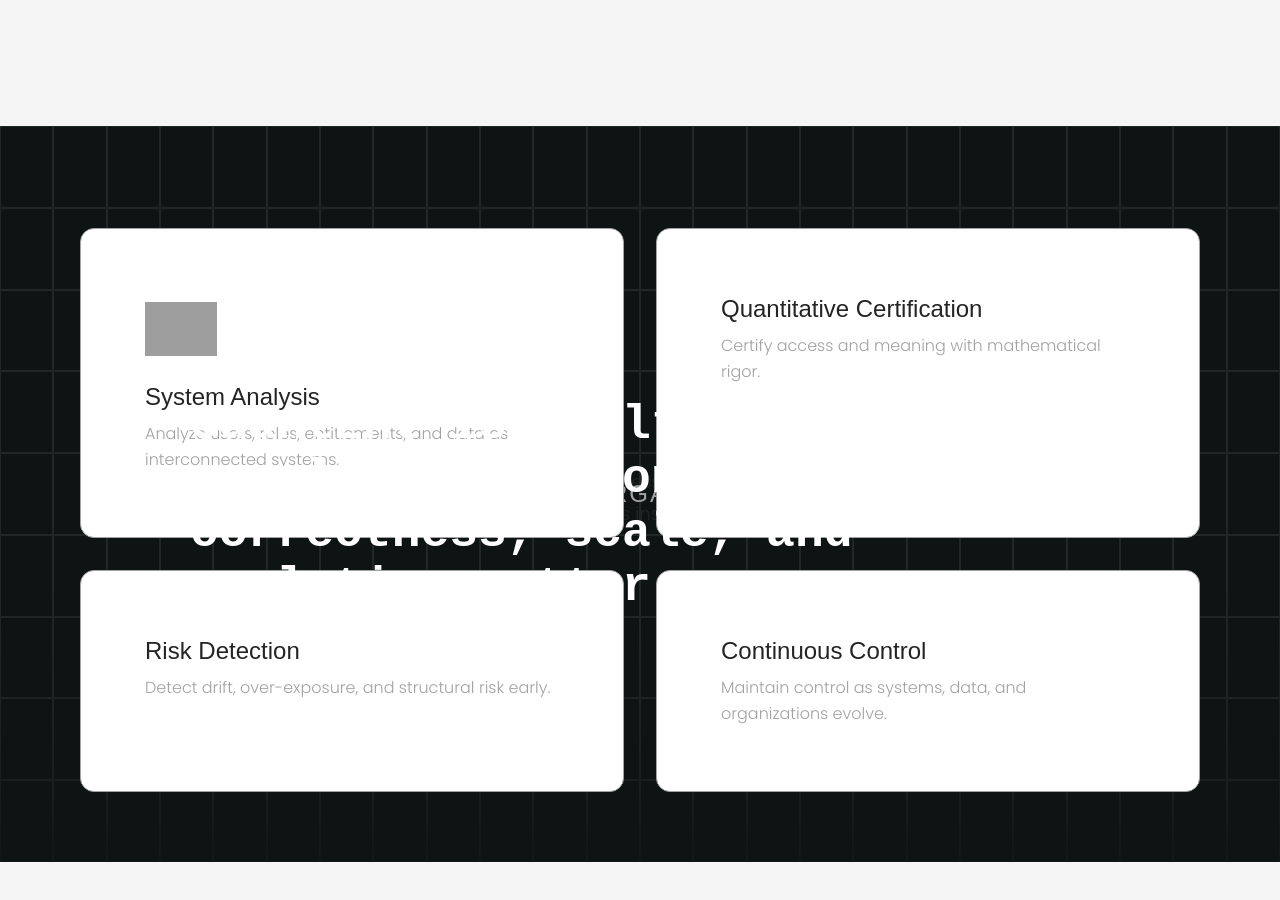
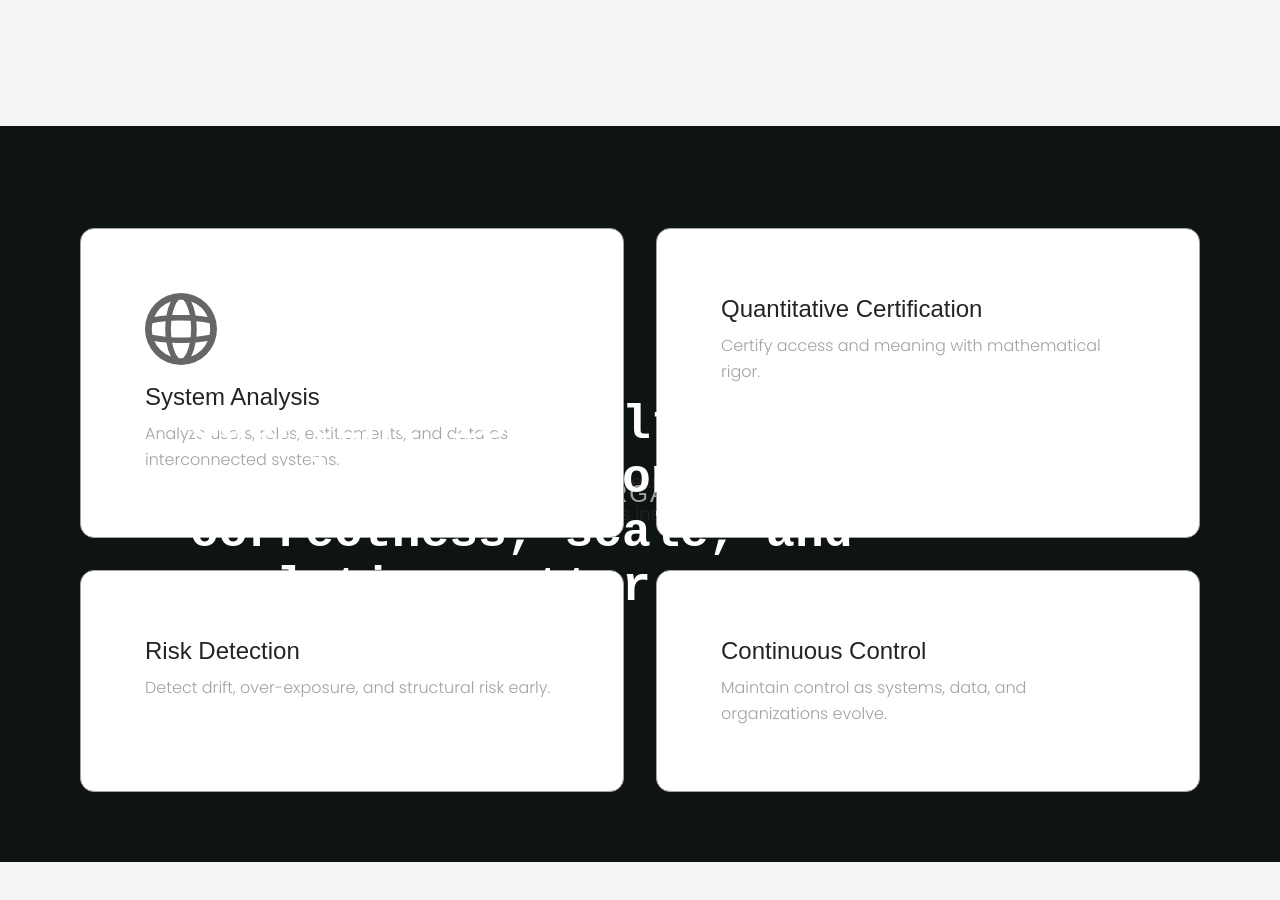
Before and after one commit to quantent-web/quantent-web, a Next.js app: page / in a window 1280 px wide. Shown: the part 844-1744 px from the top of the page. Built offline with nearby package versions, Linux system fonts and the light colour scheme; grey boxes are pictures that could not be loaded; a web font is replaced by a local one.

Commit message:
Remove grid effect and fix system analysis image source

```diff
--- a/app/components/ui/BackgroundRippleEffect.tsx
+++ /dev/null
@@ -1,58 +0,0 @@
-'use client';
-
-import { useMemo } from 'react';
-import type { CSSProperties } from 'react';
-
-type BackgroundRippleEffectProps = {
-  rows?: number;
-  cols?: number;
-  cellSize?: number;
-  borderColor?: string;
-  fillColor?: string;
-  className?: string;
-  interactive?: boolean;
-};
-
-export default function BackgroundRippleEffect({
-  rows = 8,
-  cols = 27,
-  cellSize = 56,
-  borderColor = 'rgba(255, 255, 255, 0.08)',
-  fillColor = 'rgba(5, 205, 152, 0.22)',
-  className,
-  interactive = true,
-}: BackgroundRippleEffectProps) {
-  const total = rows * cols;
-  const cells = useMemo(() => Array.from({ length: total }, (_, index) => index), [total]);
-
-  return (
-    <div
-      className={className}
-      style={
-        {
-          '--ripple-rows': rows,
-          '--ripple-cols': cols,
-          '--ripple-cell-size': `${cellSize}px`,
-          '--ripple-border-color': borderColor,
-          '--ripple-fill-color': fillColor,
-        } as CSSProperties
-      }
-      aria-hidden="true"
-    >
-      {cells.map((index) => {
-        const opacitySeed = ((index % 7) + 1) / 100;
-        const hoverOpacity = Math.min(0.2, 0.06 + opacitySeed);
-
-        return (
-          <div
-            key={index}
-            style={{
-              '--cell-hover-opacity': hoverOpacity,
-              '--interactive': interactive ? 1 : 0,
-            } as CSSProperties}
-          />
-        );
-      })}
-    </div>
-  );
-}
--- a/app/home-page-client.tsx
+++ b/app/home-page-client.tsx
@@ -36,7 +36,7 @@ const whatWeDoCards: CardItem[] = [
   {
     title: 'System Analysis',
     text: 'Analyze users, roles, entitlements, and data as interconnected systems.',
-    iconPath: '/system-analysis-icon.png',
+    iconPath: '/globe.svg',
   },
   {
     title: 'Quantitative Certification',
--- a/components/PinnedStackTest.module.css
+++ b/components/PinnedStackTest.module.css
@@ -19,41 +19,6 @@
   overflow: hidden;
   width: 100%;
   background: #0e1414;
-}
-
-.rippleBackground {
-  position: absolute;
-  inset: 0;
-  z-index: 0;
-  pointer-events: auto;
-  display: grid;
-  grid-template-columns: repeat(var(--ripple-cols), minmax(0, 1fr));
-  grid-template-rows: repeat(var(--ripple-rows), minmax(0, 1fr));
-}
-
-.rippleBackground::after {
-  content: '';
-  position: absolute;
-  inset: 0;
-  pointer-events: none;
-  background: linear-gradient(
-    to bottom,
-    rgba(14, 20, 20, 0) 62%,
-    rgba(14, 20, 20, 0.18) 78%,
-    rgba(14, 20, 20, 0.44) 90%,
-    rgba(14, 20, 20, 0.82) 100%
-  );
-  z-index: 1;
-}
-
-.rippleBackground > div {
-  border: 1px solid var(--ripple-border-color);
-  background: transparent;
-  transition: background-color 180ms ease;
-}
-
-.rippleBackground > div:hover {
-  background: color-mix(in oklab, var(--ripple-fill-color) calc(var(--cell-hover-opacity, 0.08) * 100%), transparent);
 }
 
 .step {
@@ -209,11 +174,6 @@
     background-color: transparent;
   }
 
-  .rippleBackground {
-    position: absolute;
-    inset: 0;
-  }
-
   .stageContainer {
     position: static;
     height: auto;
@@ -251,7 +211,4 @@
     transition: none;
   }
 
-  .rippleBackground > div {
-    transition: none;
-  }
 }
--- a/components/PinnedStackTest.tsx
+++ b/components/PinnedStackTest.tsx
@@ -5,7 +5,6 @@ import type { CSSProperties } from 'react';
 import styles from './PinnedStackTest.module.css';
 import BlurText from '../app/components/BlurText/BlurText';
 import MagicBentoGrid from '../app/components/effects/MagicBentoGrid';
-import BackgroundRippleEffect from '../app/components/ui/BackgroundRippleEffect';
 
 type CardItem = {
   title: string;
@@ -98,7 +97,6 @@ export default function PinnedStackTest({ sections }: PinnedStackTestProps) {
     <section id="pinned-stack-test" className={`section ${styles.section}`} ref={sectionRef}>
       <div className={styles.track} style={trackStyle}>
         <div className={styles.viewport}>
-          <BackgroundRippleEffect className={styles.rippleBackground} rows={9} cols={24} cellSize={64} />
           {sections.map((sectionData, sectionIndex) => {
             const base = sectionIndex * STAGES_PER_SECTION;
             const computedStage = Math.min(Math.max(activeStage - base, 0), STAGES_PER_SECTION - 1);
```
